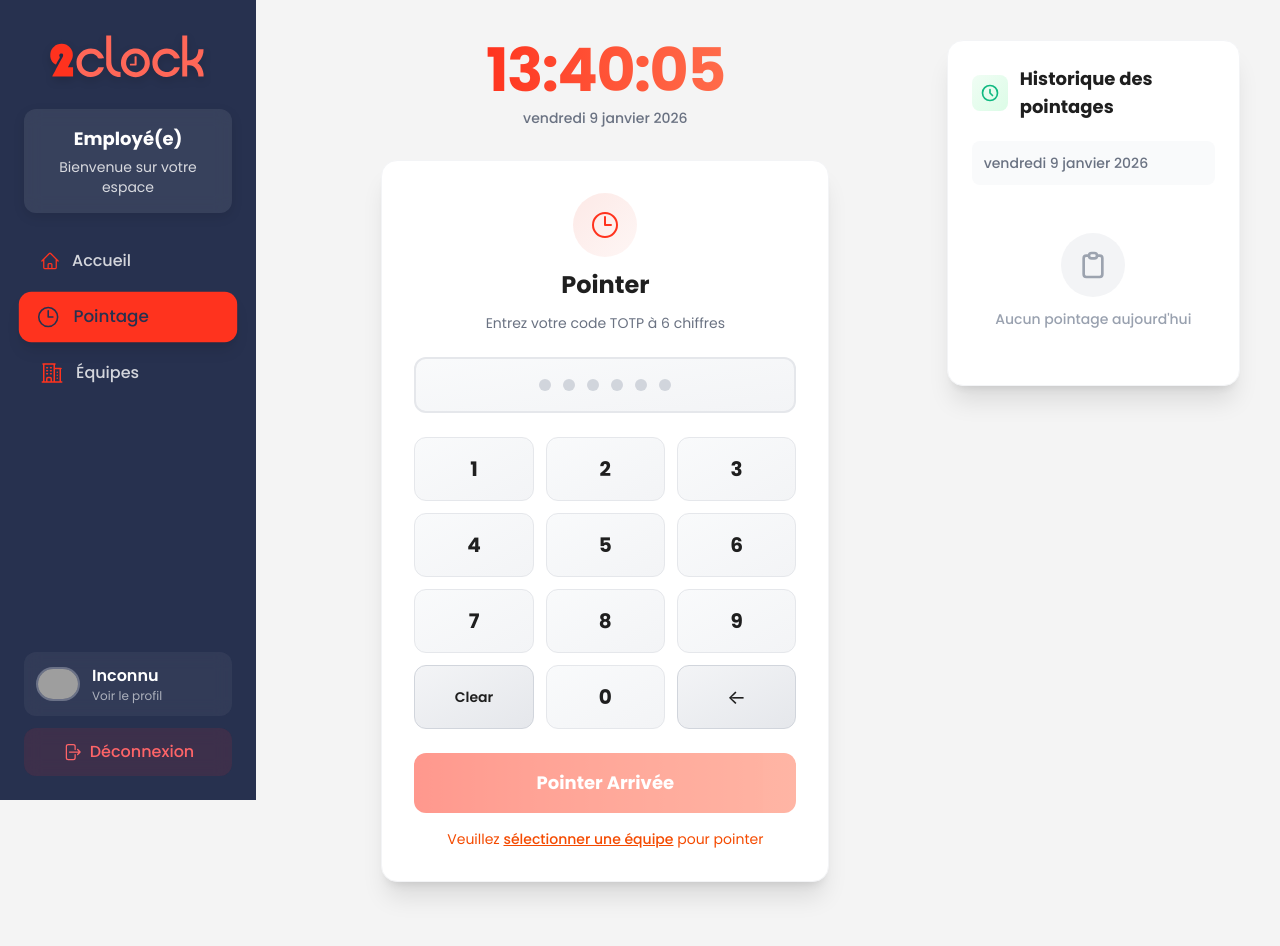
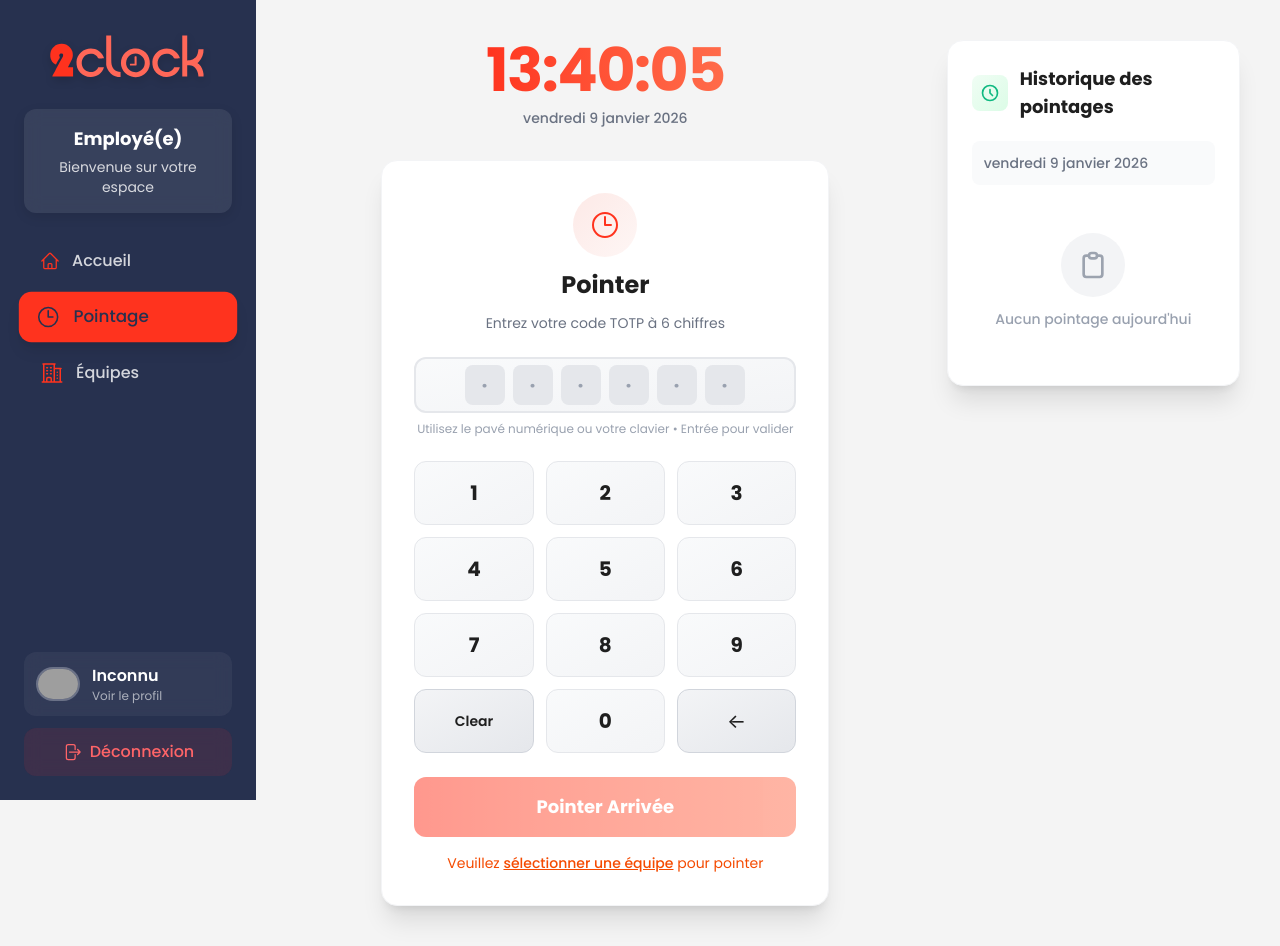
Before and after one commit to abakar-oumar-abdallah/T-DEV-700, a Next.js app in the folder frontend/2clock/: page /dashboard/clock in a window 1280 px wide. Before the commit the page ends 922 px from the top, so only its background shows below. Built offline with nearby package versions, Linux system fonts and the light colour scheme; grey boxes are pictures that could not be loaded.

Commit message:
fix:affichage du code visible et support clavier pc

```diff
--- a/frontend/2clock/src/app/dashboard/clock/page.tsx
+++ b/frontend/2clock/src/app/dashboard/clock/page.tsx
@@ -121,6 +121,37 @@ export default function ClockPage() {
     const timer = setInterval(() => setCurrentTime(new Date()), 1000)
     return () => clearInterval(timer)
   }, [])
+
+  // Gestion du clavier PC
+  useEffect(() => {
+    const handleKeyPress = (e: KeyboardEvent) => {
+      if (loading) return
+
+      // Chiffres 0-9
+      if (e.key >= '0' && e.key <= '9') {
+        e.preventDefault()
+        press(e.key)
+      }
+      // Backspace
+      else if (e.key === 'Backspace') {
+        e.preventDefault()
+        press('back')
+      }
+      // Escape ou Delete pour Clear
+      else if (e.key === 'Escape' || e.key === 'Delete') {
+        e.preventDefault()
+        press('clear')
+      }
+      // Enter pour valider
+      else if (e.key === 'Enter' && pin.length === 6 && currentTeam) {
+        e.preventDefault()
+        handleSubmit()
+      }
+    }
+
+    window.addEventListener('keydown', handleKeyPress)
+    return () => window.removeEventListener('keydown', handleKeyPress)
+  }, [loading, pin, currentTeam])
 
   // Load clock history from API on component mount
   useEffect(() => {
@@ -341,19 +372,24 @@ export default function ClockPage() {
             {/* PIN display */}
             <div className="mb-6">
               <div className="h-14 bg-gradient-to-br from-gray-50 to-gray-100 rounded-xl flex items-center justify-center tracking-widest border-2 border-gray-200 transition-all duration-300 hover:border-[var(--color-primary)]">
-                <div className="flex gap-3">
+                <div className="flex gap-2">
                   {Array.from({ length: 6 }).map((_, i) => (
                     <div
                       key={i}
-                      className={`w-3 h-3 rounded-full transition-all duration-300 ${
+                      className={`w-10 h-10 rounded-lg flex items-center justify-center text-xl font-bold transition-all duration-300 ${
                         i < pin.length
-                          ? "bg-[var(--color-primary)] scale-110 shadow-lg"
-                          : "bg-gray-300"
+                          ? "bg-[var(--color-primary)] text-white scale-105 shadow-lg"
+                          : "bg-gray-200 text-gray-400"
                       }`}
-                    ></div>
+                    >
+                      {i < pin.length ? pin[i] : '·'}
+                    </div>
                   ))}
                 </div>
               </div>
+              <p className="text-xs text-gray-400 text-center mt-2">
+                Utilisez le pavé numérique ou votre clavier • Entrée pour valider
+              </p>
             </div>
 
             {/* Keypad */}
```
